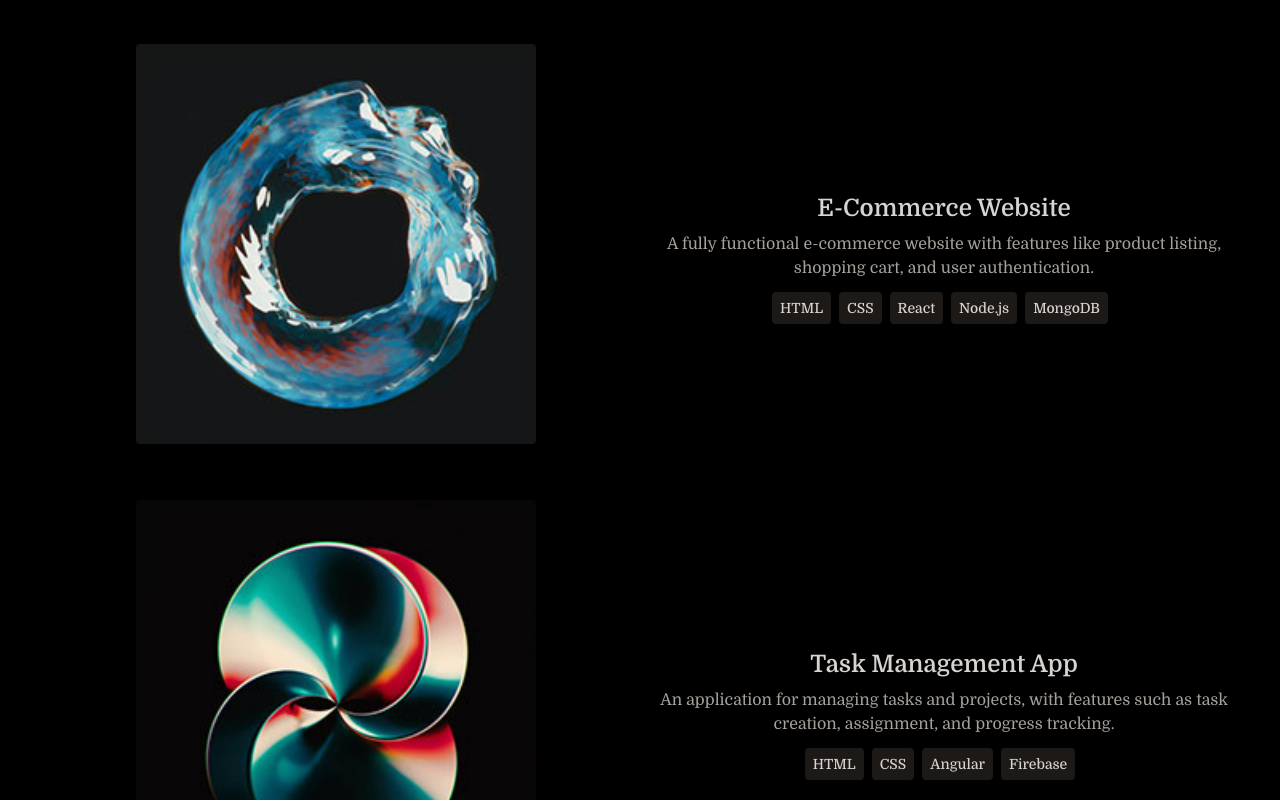
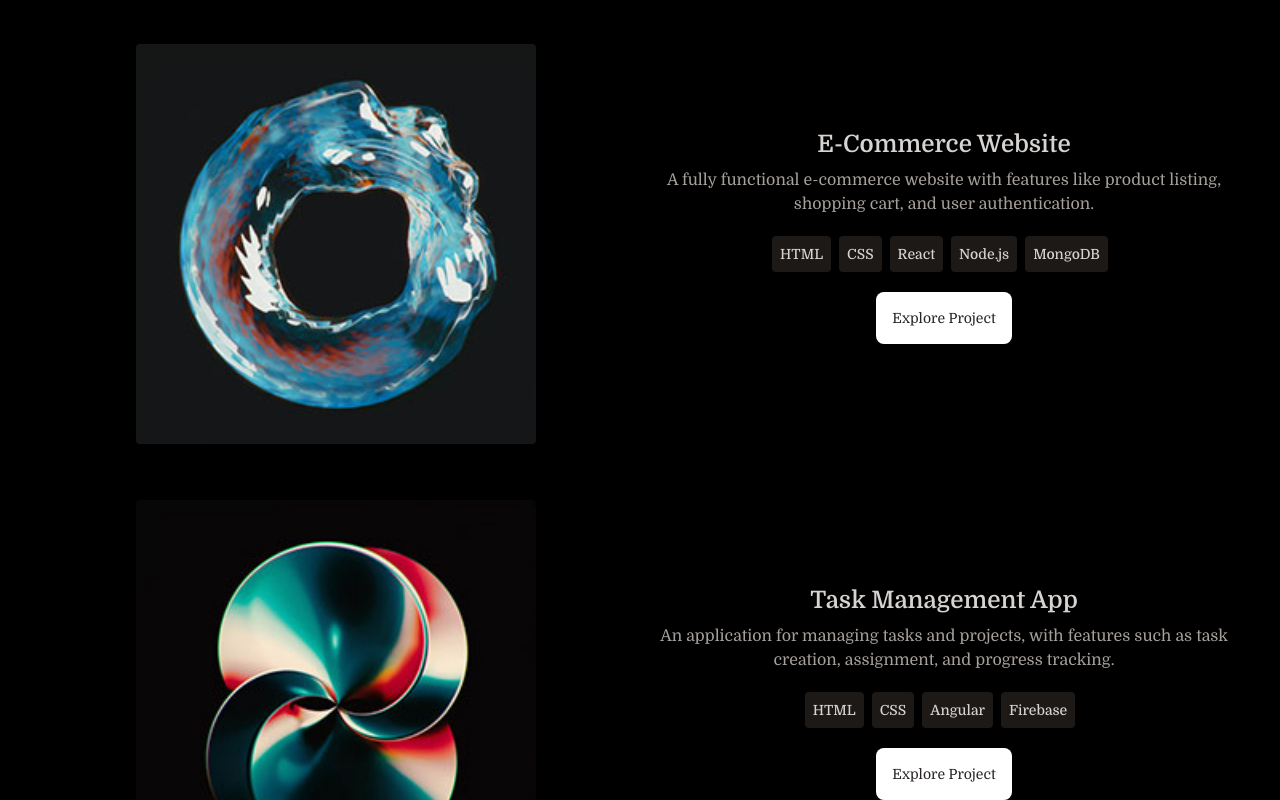
Before and after one commit to Timmydrax/Portfolio-2.0, a React (Vite) app: page / in a window 1280 px wide. Shown: the part 1380-2180 px from the top of the page. Built offline with nearby package versions, Linux system fonts and the light colour scheme.

Commit message:
FEAT: Framer Motion.

```diff
--- a/src/components/Experience.jsx
+++ b/src/components/Experience.jsx
@@ -20,6 +20,7 @@ const Experience = () => {
                   </span>
                 </h3>
                 <p className="mb-4 text-stone-400">{experience.description}</p>
+                <div className="flex flex-wrap">
                   {experience.technologies.map((tech, index) => (
                     <span
                       key={index}
@@ -30,6 +31,7 @@ const Experience = () => {
                   ))}
                 </div>
               </div>
+            </div>
           ))}
         </div>
       </section>
--- a/src/components/Hero.jsx
+++ b/src/components/Hero.jsx
@@ -59,7 +59,7 @@ const Hero = () => {
                 {" "}
                 Timmy Alade
               </motion.h1>
-              <motion.span className="bg-gradient-to-r from-stone-300 to-stone-600 bg-clip-text text-3xl tracking-tight text-transparent">
+              <motion.span className="bg-gradient-to-r from-stone-300 to-stone-600 bg-clip-text text-3xl tracking-tight text-transparent text-center">
                 Frontend Engineer
               </motion.span>
               <motion.p
--- a/src/components/Projects.jsx
+++ b/src/components/Projects.jsx
@@ -1,17 +1,30 @@
 import { PROJECTS } from "../constants";
+import { motion } from "framer-motion";
 
 const Projects = () => {
   return (
     <>
       <section className="pb-4">
-        <h2 className="my-20 text-center text-4xl">Projects</h2>
+        <motion.h2
+          whileInView={{ opacity: 1, y: 0 }}
+          initial={{ opacity: 0, y: -100 }}
+          transition={{ duration: 0.5 }}
+          className="my-20 text-center text-4xl"
+        >
+          Projects
+        </motion.h2>
         <div>
           {PROJECTS.map((project, index) => (
             <div
               key={index}
               className="mb-8 flex flex-wrap lg:justify-center items-center"
             >
-              <div className="w-full lg:w-2/4 flex flex-col items-center">
+              <motion.div
+                whileInView={{ opacity: 1, x: 0 }}
+                initial={{ opacity: 0, x: -100 }}
+                duration={{ duration: 1 }}
+                className="w-full lg:w-2/4 flex flex-col items-center"
+              >
                 <img
                   src={project.image}
                   alt={project.title}
@@ -19,19 +32,37 @@ const Projects = () => {
                   height={400}
                   width={400}
                 />
-              </div>
-              <div className="w-full max-w-xl lg:w-2/4 text-center mx-auto">
+              </motion.div>
+
+              <motion.div
+                whileInView={{ opacity: 1, y: 0 }}
+                initial={{ opacity: 0, y: 100 }}
+                duration={{ duration: 1 }}
+                className="w-full max-w-xl lg:w-2/4 text-center mx-auto flex flex-col items-center"
+              >
                 <h3 className="mb-2 font-semibold text-2xl">{project.title}</h3>
                 <p className="mb-4 text-stone-400">{project.description}</p>
+                <div className="mb-4 flex flex-wrap px-4">
                   {project.technologies.map((tech, index) => (
                     <span
-                    className="mr-2 rounded bg-stone-900 p-2 text-sm font-medium text-stone-300"
+                      className="mr-2 rounded bg-stone-900 p-2 text-sm font-medium text-stone-300 my-1"
                       key={index}
                     >
                       {tech}
                     </span>
                   ))}
                 </div>
+                <a
+                  href="/resume.pdf"
+                  target="_blank"
+                  rel="noopener noreferrer"
+                  download
+                  className="bg-white rounded-lg p-4 text-sm text-stone-800 mb-10 transition hover:bg-stone-100"
+                >
+                  {" "}
+                  Explore Project
+                </a>
+              </motion.div>
             </div>
           ))}
         </div>
```
Lines whose indentation alone changed are shown as unchanged.
